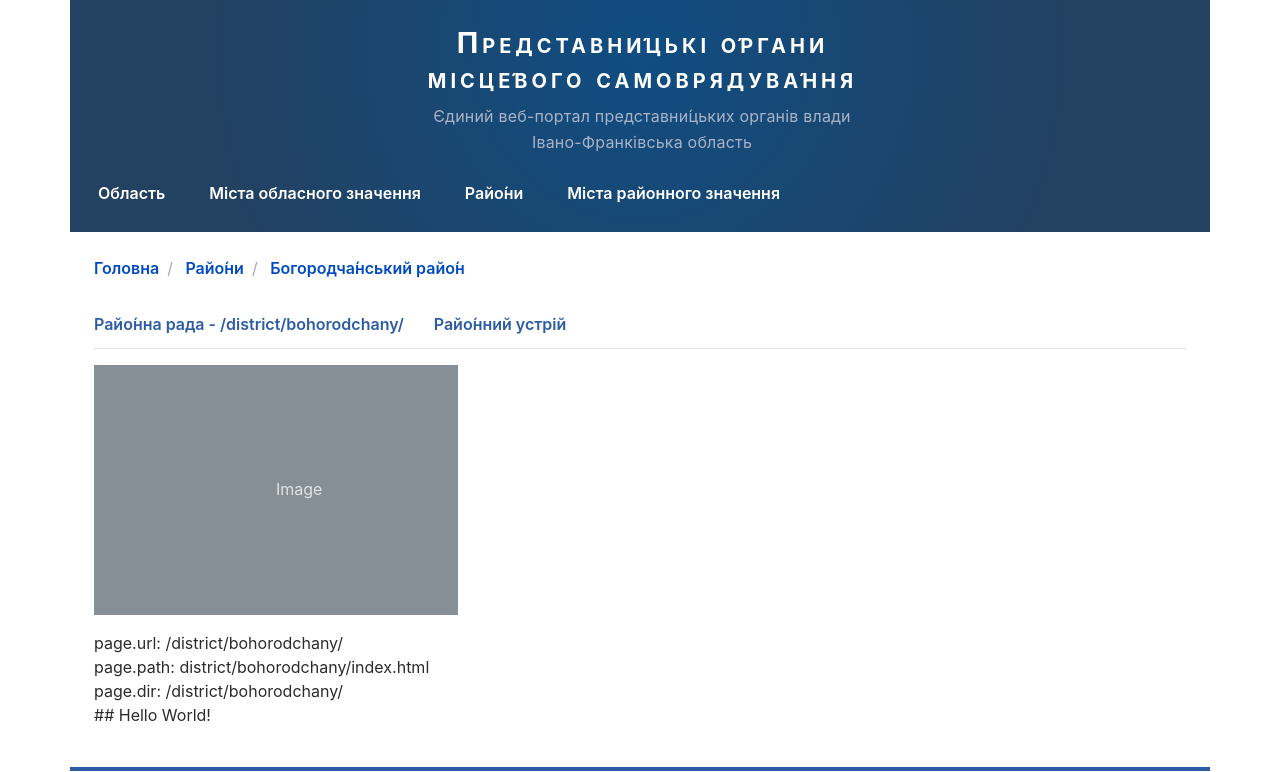
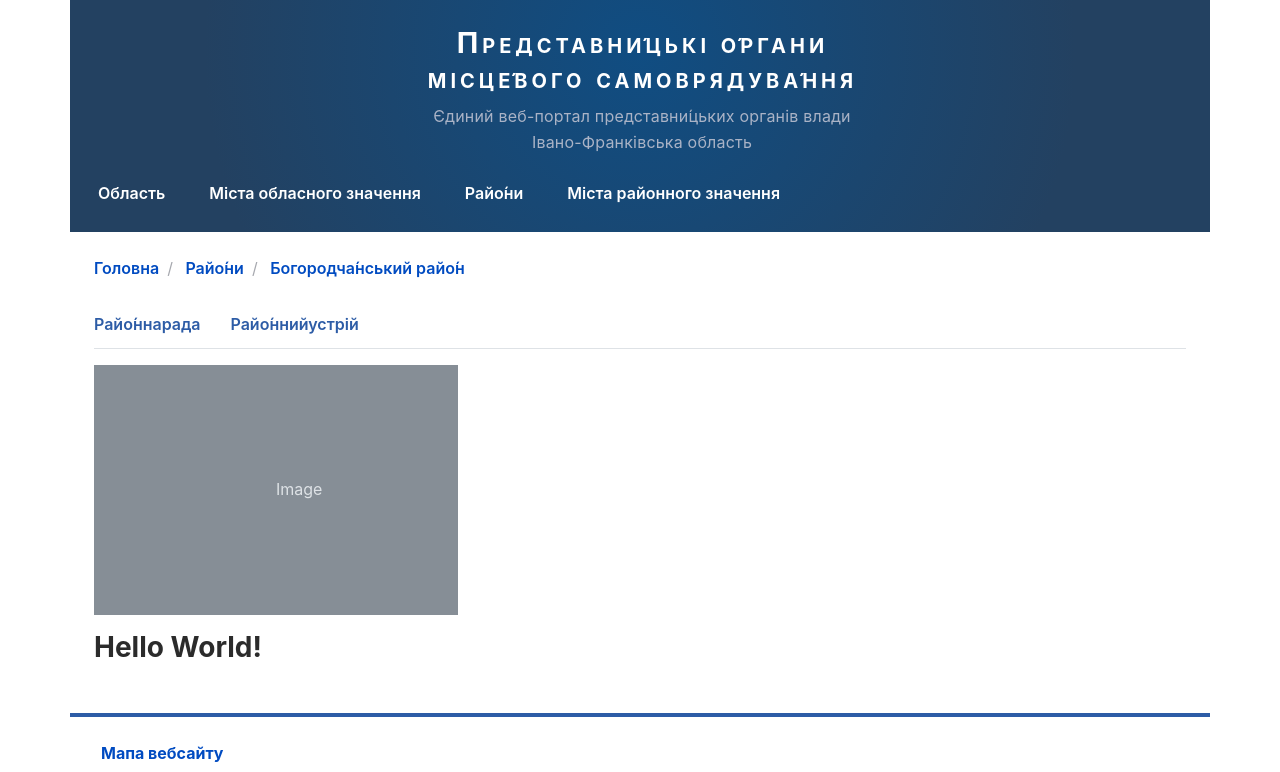
Before and after one commit to typo3uk/typo3uk.github.io, a Jekyll site: the page built from district/bohorodchany/index.html, in a window 1280 px wide and 900 px high, cut to the strip 128-900 px from the top of the window. Built offline with Jekyll 4.4.1, drawn with Linux system fonts in a browser that asks for light colours.

Commit message:
Change #367

```diff
--- a/_layouts/district.html
+++ b/_layouts/district.html
@@ -7,13 +7,19 @@
     <div class="col-12 px-md-4">
       <ul class="nav nav-tabs" id="districtTab" role="tablist">
         <li class="nav-item d-none" role="presentation">
-          <a class="nav-link active" id="district-tab" data-toggle="tab" href="#district" role="tab" aria-controls="district" aria-selected="true">Райо́н</a>
+          <a class="nav-link active" id="district-tab" data-toggle="tab" href="#district" role="tab" aria-controls="district" aria-selected="true">
+            {%- if page.dir contains "city" or contains "town" -%}Місто {%- else -%}Райо́н {%- endif -%}
+          </a>
         </li>
         <li class="nav-item" role="presentation">
-          <a class="nav-link" id="rada-tab" data-toggle="tab" href="#rada" role="tab" aria-controls="rada" aria-selected="false">Райо́нна рада - {{page.url}}</a>
+          <a class="nav-link" id="rada-tab" data-toggle="tab" href="#rada" role="tab" aria-controls="rada" aria-selected="false">
+            {%- if page.dir contains "city" or contains "town" -%}Міська {%- else -%}Райо́нна {%- endif -%}рада
+          </a>
         </li>
         <li class="nav-item" role="presentation">
-          <a class="nav-link" id="division-tab" data-toggle="tab" href="#division" role="tab" aria-controls="division" aria-selected="false">Райо́нний устрій</a>
+          <a class="nav-link" id="division-tab" data-toggle="tab" href="#division" role="tab" aria-controls="division" aria-selected="false">
+            {%- if page.dir contains "city" or contains "town" -%}Міський {%- else -%}Райо́нний {%- endif -%}устрій
+          </a>
         </li>
       </ul>
       <div class="tab-content" id="districtContent">
@@ -31,10 +37,6 @@
               </div>
             </div>
           </div>
-
-          page.url: {{page.url}}<br>
-          page.path: {{page.path}}<br>
-          page.dir: {{page.dir}}<br>
 
           {{content}}
 
--- a/district/bohorodchany/index.html
+++ b/district/bohorodchany/index.html
@@ -8,4 +8,4 @@
 breadcrumb:
 ---
 
-## Hello World!
+<h2>Hello World!</h2>
--- a/district/town/tysmenytsia/index.html
+++ b/district/town/tysmenytsia/index.html
@@ -1,4 +1,5 @@
 ---
+layout: district
 title: Тисмениця місто
 navtitle:
 subtitle:
```
